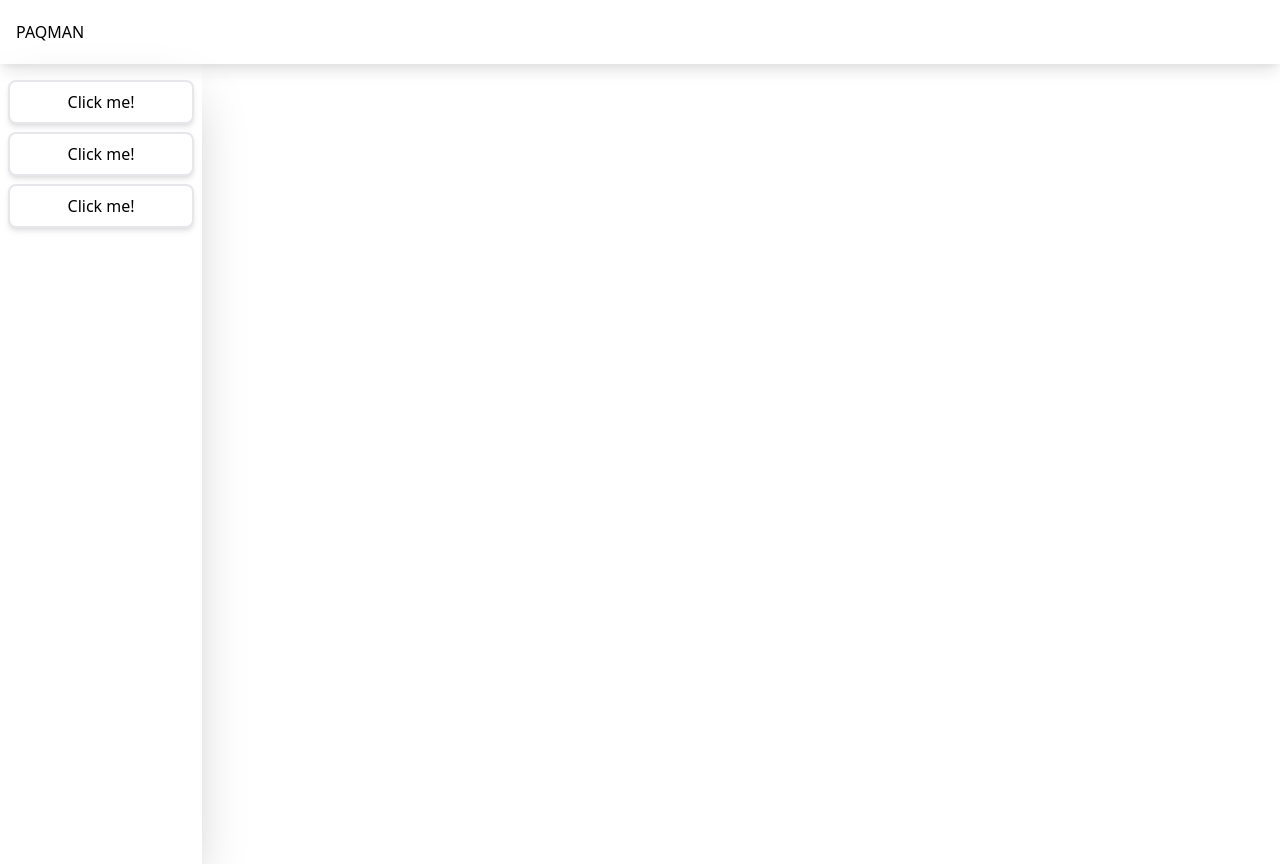
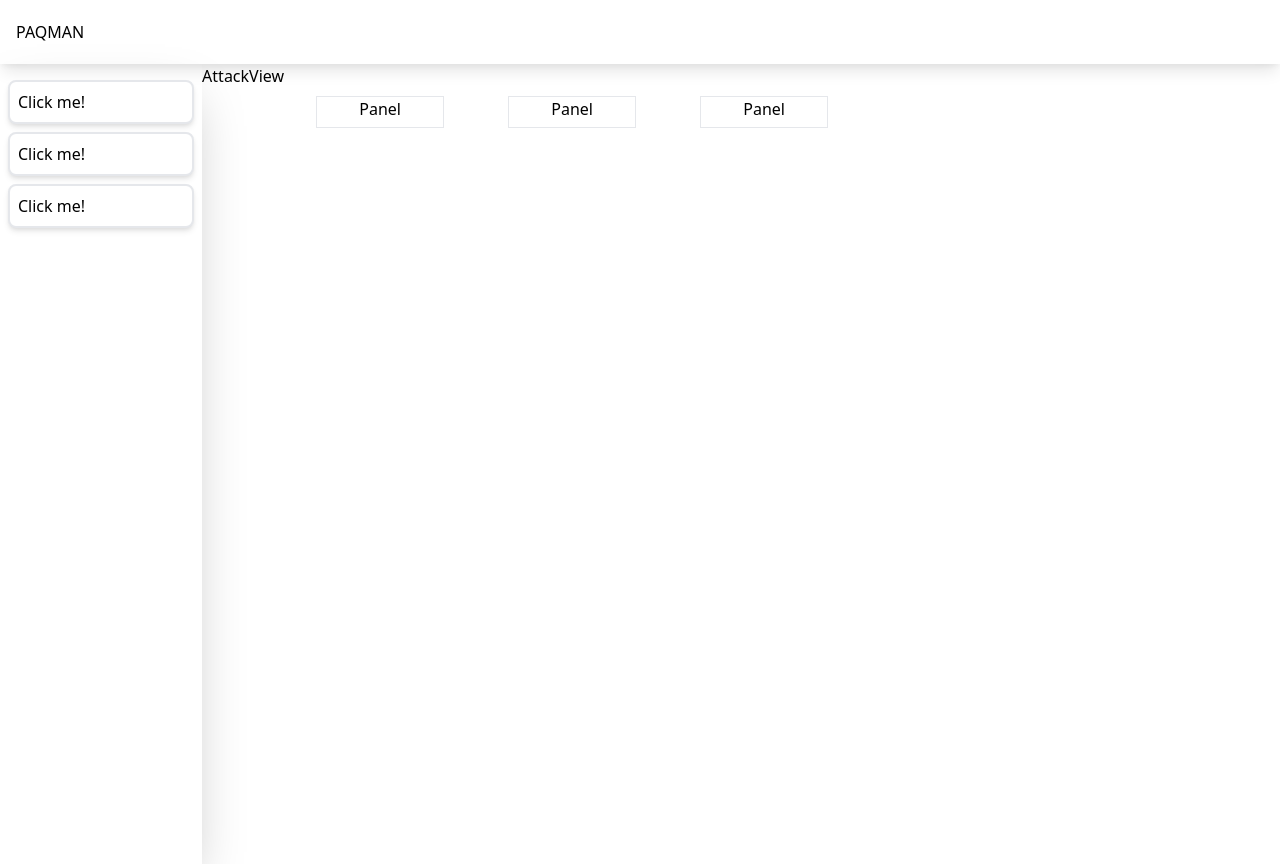
Before and after one commit to paqman-project/paqman, a React (Create React App) app in the folder frontend/: page / in a window 1280 px wide. Built offline with nearby package versions, Linux system fonts and the light colour scheme.

Commit message:
View changes on SectionButton click

```diff
--- a/frontend/src/components/SectionButton.js
+++ b/frontend/src/components/SectionButton.js
@@ -1,11 +1,15 @@
 import React from "react"
 
-export default function SectionButton(){
+export default function SectionButton({setView, view}){
+
+    console.log(setView)
+
     return(
         <>
             <div className="bg-white border-2 rounded-lg p-2 mx-2 my-2
-                            shadow-md hover:border-gray-500 cursor-pointer">
-                <h1 className="text-center">Click me!</h1>
+                            shadow-md hover:border-gray-500 cursor-pointer content-center"
+                    onClick={() => setView(view)}>
+                <button className="text-center">Click me!</button>
             </div>
         </>
     )
--- /dev/null
+++ b/frontend/src/container/AttackView.js
@@ -0,0 +1,15 @@
+import React from "react"
+import Panel from "./Panel"
+
+export default function AttackView(){
+    return(
+        <>
+            <div className="h-full w-full flex justify-items">
+                <h1>AttackView</h1>
+                <Panel />
+                <Panel />
+                <Panel />
+            </div>
+        </>
+    )
+}
--- a/frontend/src/container/Body.js
+++ b/frontend/src/container/Body.js
@@ -1,13 +1,27 @@
-import React from "react"
+import React, {useState} from "react"
 import Sidebar from "./Sidebar"
-import Section from "./Section"
+import AttackView from "./AttackView"
+import CommandView from "./CommandView"
 
 export default function Body(){
+    const [view, setView] = useState("attack")
+
+    function selectView(){
+        switch (view) {
+            case "attack":
+                return <AttackView />
+            case "command":
+                return <CommandView />
+            default:
+                break;
+        }
+    }
+
     return(
         <>
             <div className="h-full flex">
-            <Sidebar />
-            <Section />
+                <Sidebar setView={setView}/>
+                {selectView()}
             </div>
         </>
     )
--- /dev/null
+++ b/frontend/src/container/CommandView.js
@@ -0,0 +1,14 @@
+import React from "react"
+import Panel from "./Panel"
+
+export default function CommandView(){
+    return(
+        <>
+            <div className="h-full w-full flex justify-items">
+                <Panel />
+                <Panel />
+                <Panel />
+            </div>
+        </>
+    )
+}
--- a/frontend/src/container/Panel.js
+++ b/frontend/src/container/Panel.js
@@ -3,6 +3,9 @@ import React from "react"
 export default function Panel(){
     return(
         <>
+            <div className="border w-32 h-8 m-8 p-">
+                <h1 className="text-center">Panel</h1>
+            </div>
         </>
     )
 }
--- a/frontend/src/container/Section.js
+++ /dev/null
@@ -1,10 +0,0 @@
-import React from "react"
-
-export default function Section(){
-    return(
-        <>
-            <div className="h-full w-full">
-            </div>
-        </>
-    )
-}
--- a/frontend/src/container/Sidebar.js
+++ b/frontend/src/container/Sidebar.js
@@ -1,12 +1,12 @@
-import React from "react"
+import React, { useEffect } from "react"
 import SectionButton from "../components/SectionButton"
 
-export default function Sidebar(){
+export default function Sidebar({setView}){
     return(
         <>
             <div className="w-60 shadow-2xl h-full pt-2">
-                <SectionButton title="Attacks"/>
-                <SectionButton title="Command"/>
+                <SectionButton setView={setView} view="attack" title="Attacks"/>
+                <SectionButton setView={setView} view="command" title="Commands"/>
                 <SectionButton title="About"/>
             </div>
         </>
```
